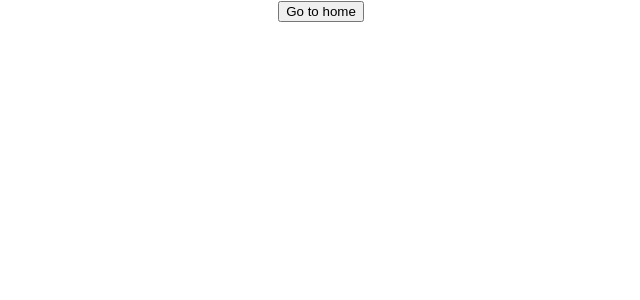
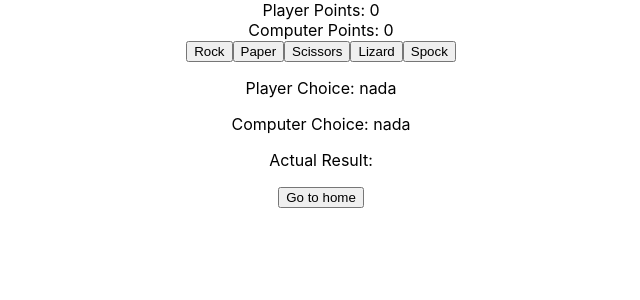
Before and after one commit to tcowes/unq-ui-tomas-cowes-trabajo-final, a React (Create React App) app in the folder rpsls-game/: page /one-player in a window 1280 px wide. Shown: the top 300 px of the page, without its empty margins (319-959 px from the left). Built offline with nearby package versions, Linux system fonts and the light colour scheme; the HTML template or start-up script is replaced by a standard one.

Commit message:
Implementada la logica del juego

```diff
--- a/rpsls-game/src/components/OnePlayer.js
+++ b/rpsls-game/src/components/OnePlayer.js
@@ -1,9 +1,116 @@
-import React from 'react';
+import { React, useState } from 'react';
 import { Link } from "react-router-dom";
 
+class Choice {
+    canWin(otherPlayerChoice) {
+        return this.winsAgainst.includes(otherPlayerChoice.name);
+    }
+
+    equals(otherPlayerChoice) {
+        return this.name === otherPlayerChoice.name;
+    }
+
+}
+
+class Rock extends Choice {
+    constructor() {
+        super();
+        this.name = "Rock";
+        this.winsAgainst = ["Lizard", "Scissors"];
+    }
+}
+
+class Paper extends Choice {
+    constructor() {
+        super();
+        this.name = "Paper";
+        this.winsAgainst = ["Rock", "Spock"];
+    }
+}
+
+class Scissors extends Choice {
+    constructor() {
+        super();
+        this.name = "Scissors";
+        this.winsAgainst = ["Paper", "Lizard"];
+    }
+}
+
+class Lizard extends Choice {
+    constructor() {
+        super();
+        this.name = "Lizard";
+        this.winsAgainst = ["Spock", "Paper"];
+    }
+}
+
+class Spock extends Choice {
+    constructor() {
+        super();
+        this.name = "Spock";
+        this.winsAgainst = ["Scissors", "Rock"];
+    }
+}
+
 const OnePlayer = () => {
+    const [result, setResult] = useState("");
+
+    const [playerChoice, setPlayerChoice] = useState("");
+    const [playerPoints, setPlayerPoints] = useState(0);
+    const [computerChoice, setComputerChoice] = useState("");
+    const [computerPoints, setComputerPoints] = useState(0);
+
+    function load(ms) {
+        return new Promise(resolve => setTimeout(resolve, ms));
+    }
+
+    function randomChoice() {
+        const possibleChoices = [new Rock(), new Paper(), new Scissors(), new Lizard(), new Spock()];
+        const randomNumber = Math.floor(Math.random() * possibleChoices.length);
+        const randomChoiceComputer = possibleChoices[randomNumber];
+        setComputerChoice(randomChoiceComputer);
+        return randomChoiceComputer;
+    }
+
+    function evaluateRound(playerChoice, computerChoice) {
+        console.log("ELIGIO EL JUGADOR", playerChoice);
+        console.log("ELIGIO LA PC", computerChoice);
+
+        if (playerChoice?.canWin(computerChoice)) {
+            setPlayerPoints(playerPoints + 1);
+            setResult("You won!");
+        } else if (playerChoice?.equals(computerChoice)) {
+            setResult("It's a tie!");
+        } else {
+            setComputerPoints(computerPoints + 1);
+            setResult("You lost!");
+        }
+    }
+
+    async function play(newPlayerChoice) {
+        setResult("");
+        setPlayerChoice(newPlayerChoice);
+        await load(1500);
+        evaluateRound(newPlayerChoice, randomChoice());
+        await load(3000);
+        setComputerChoice("");
+        setPlayerChoice("");
+    }
+
     return (
         <div>
+            <div>Player Points: {playerPoints}</div>
+            <div>Computer Points: {computerPoints}</div>
+            <div>
+                {[new Rock(), new Paper(), new Scissors(), new Lizard(), new Spock()]
+                    .map(choice =>
+                        <button key={choice.name} onClick={() => play(choice)}>{choice.name}</button>)}
+            </div>
+            <div>
+                <p>Player Choice: {playerChoice ? playerChoice.name : "nada"}</p>
+                <p>Computer Choice: {computerChoice ? computerChoice.name : "nada"}</p>
+                <p>Actual Result: {result}</p>
+            </div>
             <Link to={'/'}>
                 <button className="button">Go to home</button>
             </Link>
```
